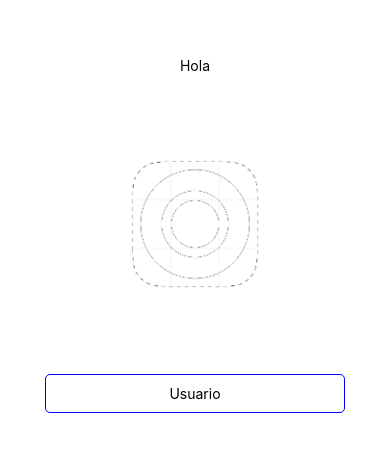
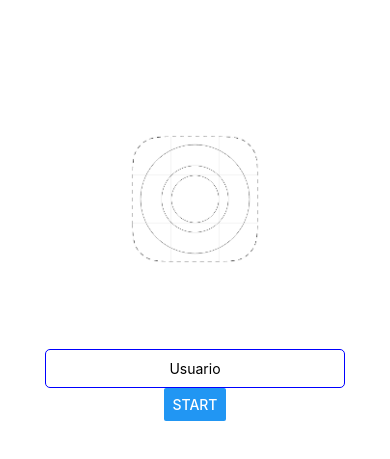
Before and after one commit to Yzdesarrollo/cursoReactNative, a React Native app: screen / in a window 390 px wide. Shown: the part 187-646 px from the top of the page. Built offline with nearby package versions, Linux system fonts and the light colour scheme.

Commit message:
Agregando Button,Alert y useState a input

```diff
--- a/App.js
+++ b/App.js
@@ -1,12 +1,15 @@
-import React  from 'react';
-import { StyleSheet, View, Text, Image, TextInput } from 'react-native';
+import React, { useState } from 'react';
+import { StyleSheet, View, Text, Image, TextInput, Button, Alert  } from 'react-native';
 
 const App = () =>{
+  const saludo = () => {Alert.alert('Hola Mundo')};
+  const [nombre, setNombre] = useState();
   return(
     <View style={styles.container}>
-      <Text>Hola</Text>
+      <Text>{nombre}</Text>
       <Image style={styles.imagen} source={require('./assets/splash.png')} />
-      <TextInput style={styles.input} placeholder={'Usuario'}/>
+      <TextInput style={styles.input} placeholder={'Usuario'} onChangeText={(text)=> setNombre(text)}/>
+      <Button title={'Start'} onPress={saludo}/>
     </View>
   );
 }
```
